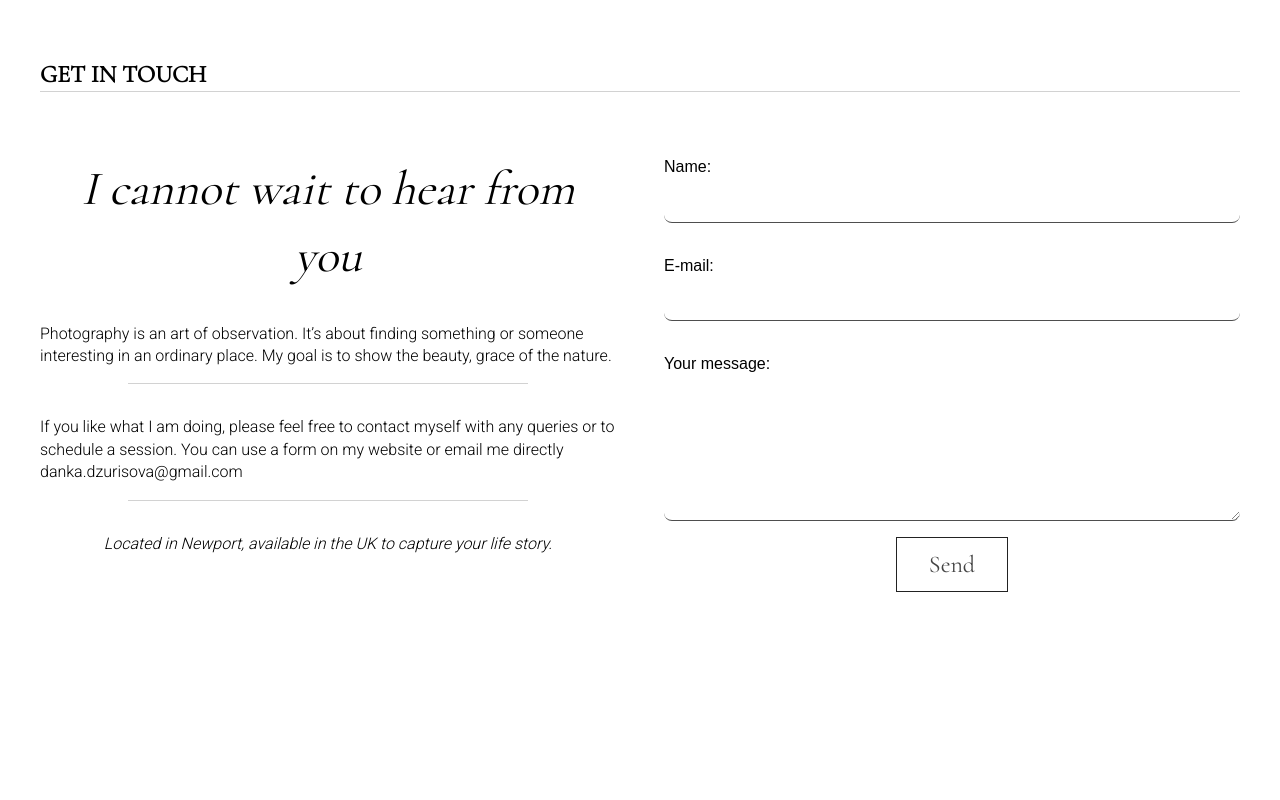
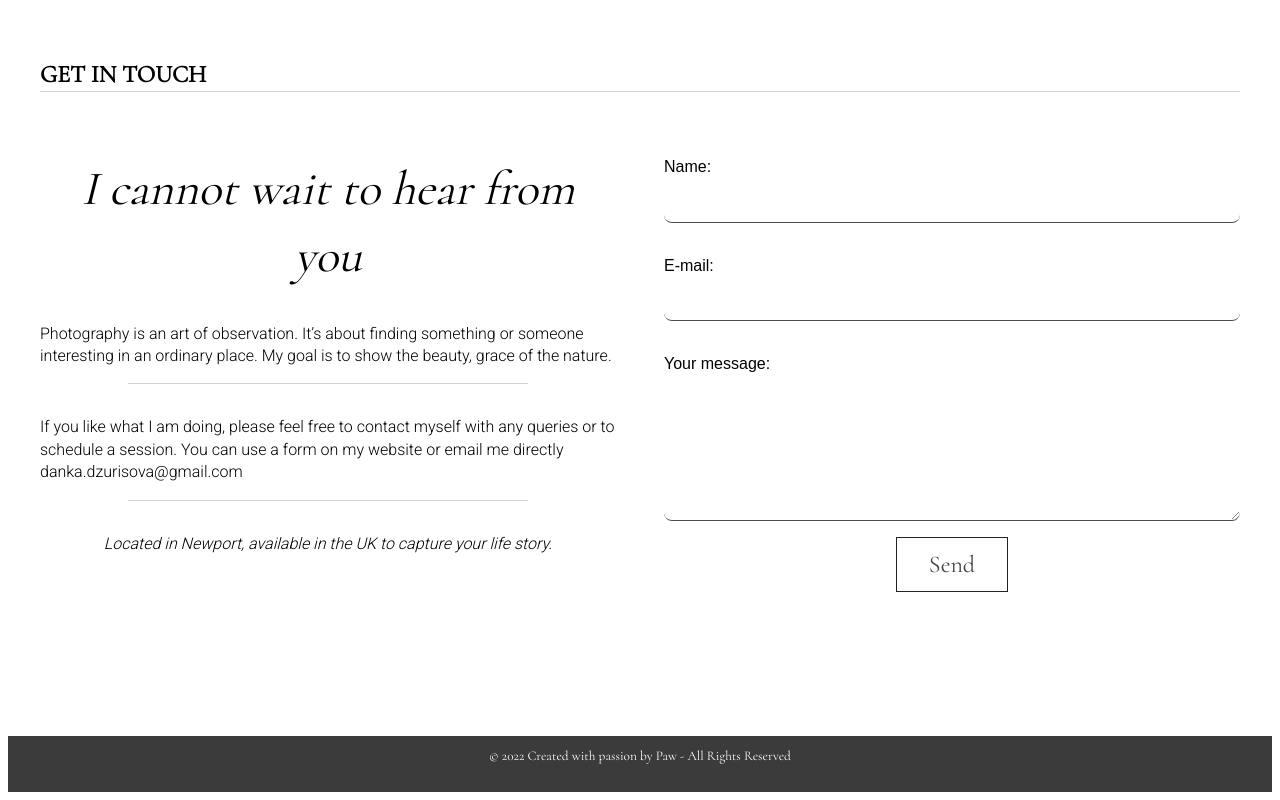
Before and after one commit to pawelkom88/danka-photography-website, a website: page index.html in a window 1280 px wide. Shown: the part 1829-2629 px from the top of the page. Before the commit the page ends 2565 px from the top, so only its background shows below. Drawn offline with Linux system fonts and the light colour scheme; a web font is replaced by a local one.

Commit message:
Added footer with styles and short script to display current date in copyright section

```diff
--- a/index.html
+++ b/index.html
@@ -12,6 +12,7 @@
       rel="stylesheet" />
     <!-- Custom stylesheet -->
     <link rel="stylesheet" href="style.css" />
+    <script defer src="index.js"></script>
     <title>Danka Dzurisova Photography</title>
   </head>
   <body>
@@ -35,7 +36,8 @@
               href="https://www.instagram.com/danka_dzurisova_photography/"
               rel="noreferrer"
               target="_blank"
-              >Instagram</a>
+              >Instagram</a
+            >
           </li>
           <li class="nav-item">
             <a href="#contact">Contact</a>
@@ -65,7 +67,8 @@
               href="https://www.instagram.com/danka_dzurisova_photography/"
               rel="noreferrer"
               target="_blank"
-              >Instagram</a>
+              >Instagram</a
+            >
           </li>
           <li class="nav-item">
             <a class="link" rel="canonical" href="#contact">Contact</a>
@@ -278,5 +281,11 @@
         </div>
       </section>
     </main>
+    <!-- Footer -->
+    <footer>
+      <div class="container footer">
+        <small class="copyright"></small>
+      </div>
+    </footer>
   </body>
 </html>
--- a/index.js
+++ b/index.js
@@ -0,0 +1,8 @@
+'use strict';
+
+const currentYear = `<time>
+  &copy; ${new Date().getFullYear()}</time>
+  <span>Created with passion by Paw - All Rights Reserved
+</span>`;
+
+document.querySelector(".copyright").innerHTML = currentYear;
--- a/style.css
+++ b/style.css
@@ -423,3 +423,27 @@ label {
   color: #222;
   background: transparent;
 }
+
+/*  Footer */
+footer {
+  background: #3b3b3b;
+}
+
+footer div {
+  color: #fff;
+  margin: 0 auto;
+}
+
+.footer {
+  min-height: 5vh;
+  font-family: "Cormorant", sans-serif;
+  text-align: center;
+  padding: 0.5rem 0;
+}
+.footer p {
+  text-transform: uppercase;
+}
+.footer div {
+  max-width: 800px;
+  background: #fff;
+}
```
